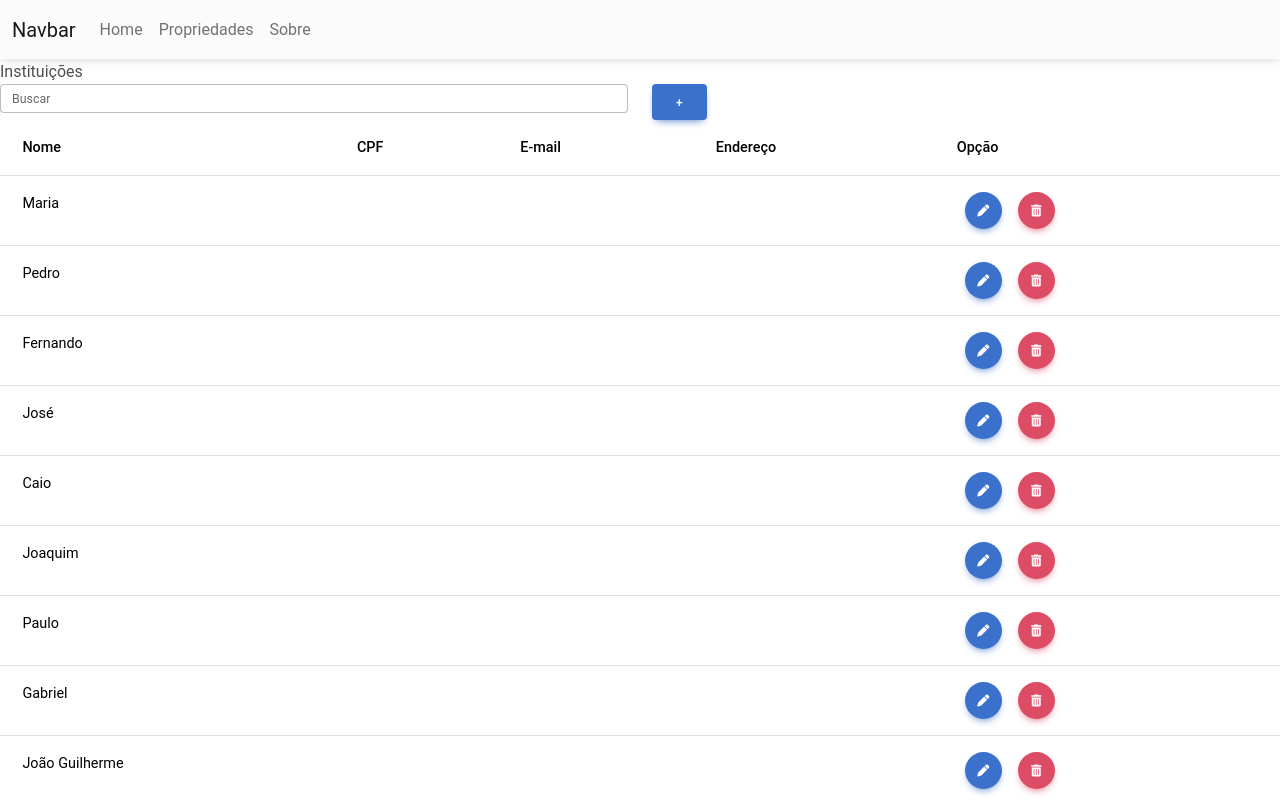
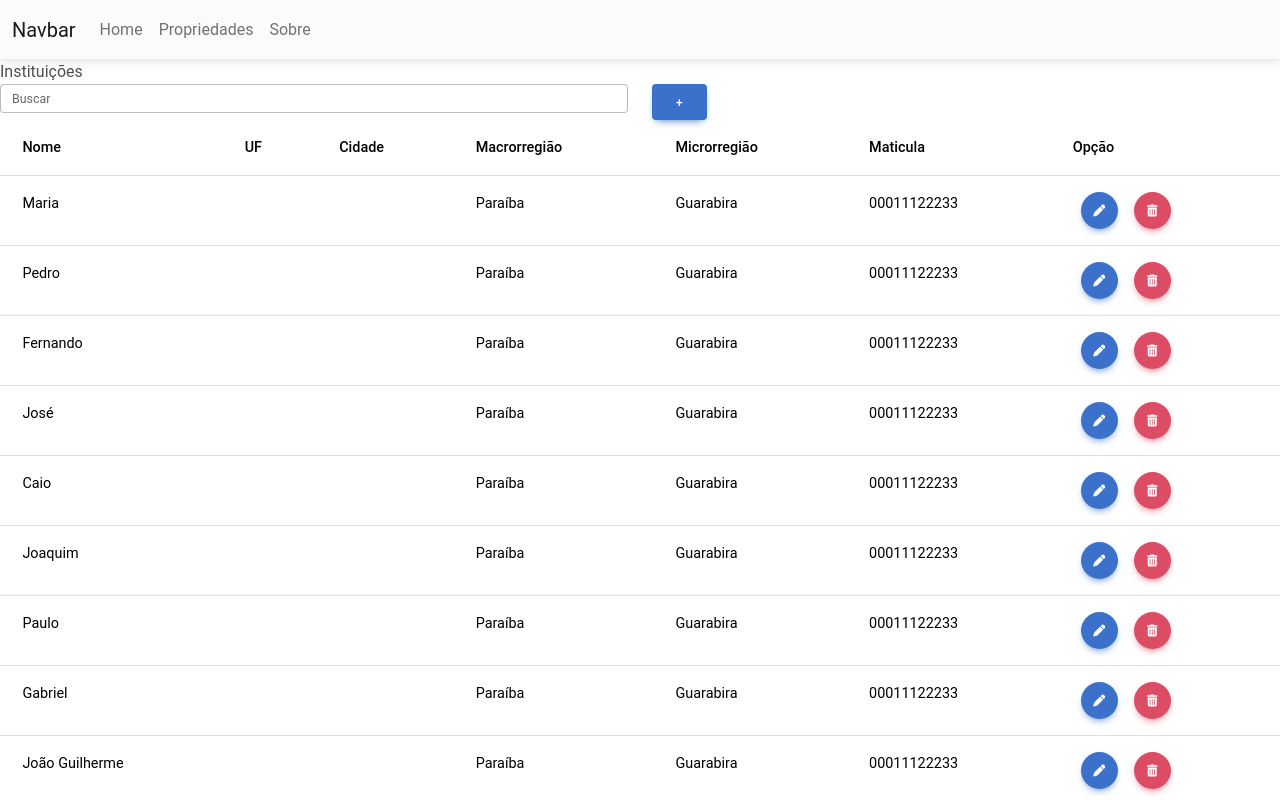
Before and after one commit to Juju20a/json, a React (Vite) app: page /propriedades in a window 1280 px wide. Shown: the top 800 px of the page. Built offline with nearby package versions, Linux system fonts and the light colour scheme.

Commit message:
ClientesTable.jsx

```diff
--- a/src/components/ClientesTable.jsx
+++ b/src/components/ClientesTable.jsx
@@ -15,9 +15,11 @@ const ClientesTable = () => {
         <MDBTableHead>
           <tr>
             <th scope="col">Nome</th>
-            <th scope="col">CPF</th>
-            <th scope="col">E-mail</th>
-            <th scope="col">Endereço</th>
+            <th scope="col">UF</th>
+            <th scope="col">Cidade</th>
+            <th scope="col">Macrorregião</th>
+            <th scope="col">Microrregião</th>
+            <th scope="col">Maticula</th>
             <th scope="col">Opção</th>
           </tr>
         </MDBTableHead>
@@ -26,9 +28,11 @@ const ClientesTable = () => {
             return (
               <tr key={i}>
                 <td>{cliente.nome}</td>
-                <td>{cliente.cpf}</td>
-                <td>{cliente.email}</td>
-                <td>{cliente.endereco}</td>
+                <td>{cliente.uf}</td>
+                <td>{cliente.cidade}</td>
+                <td>{cliente.macrorregiao}</td>
+                <td>{cliente.microrregiao}</td>
+                <td>{cliente.matricula}</td>
                 <td>
                   <MDBBtn floating tag="a" className="mx-2">
                     <MDBIcon fas icon="pen" />
```
